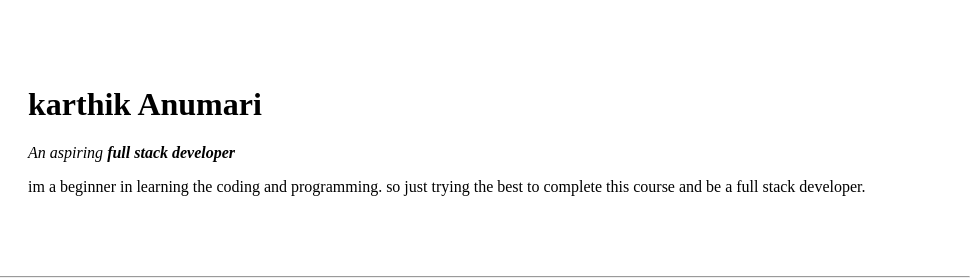
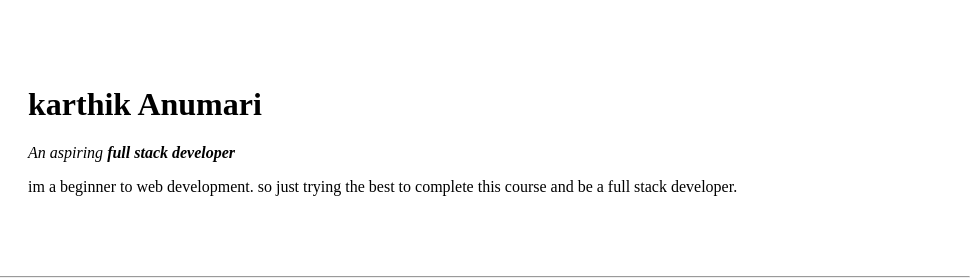
Before and after one commit to karthikanumari/dummyCv, a plain HTML site: page index.html in a window 1280 px wide. Shown: the top 280 px of the page, 302-1280 px from the left. Drawn offline with Linux system fonts and the light colour scheme.

Commit message:
updated the cv

```diff
--- a/index.html
+++ b/index.html
@@ -16,7 +16,7 @@
         <h1>karthik Anumari</h1>
         <p><em>An aspiring <strong>full stack developer</strong></em></p>
 
-        <p>im a beginner in learning the coding and programming. so
+        <p>im a beginner to web development. so
           just trying the best to complete this course and be a full
           stack developer.</p>
       </td>
```
